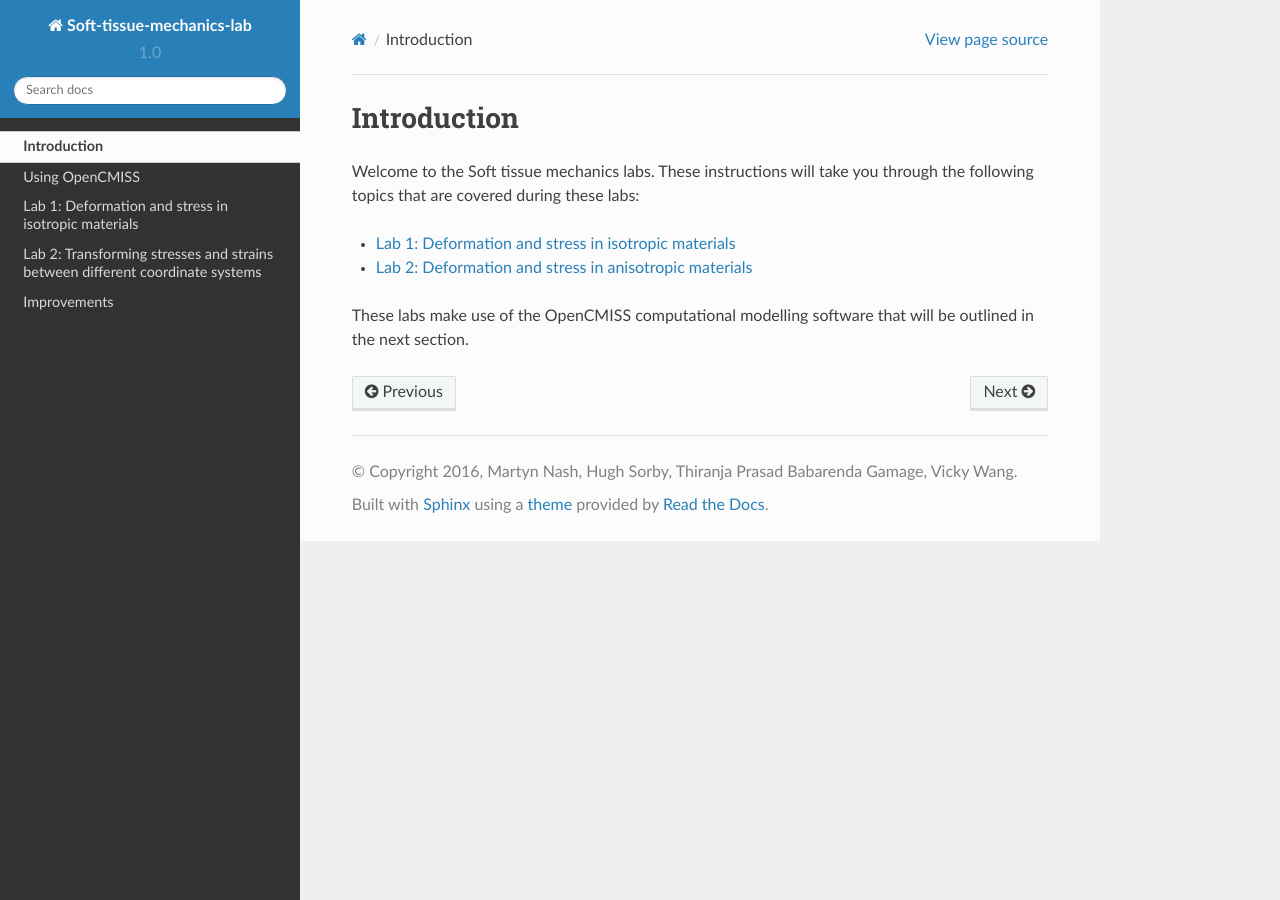
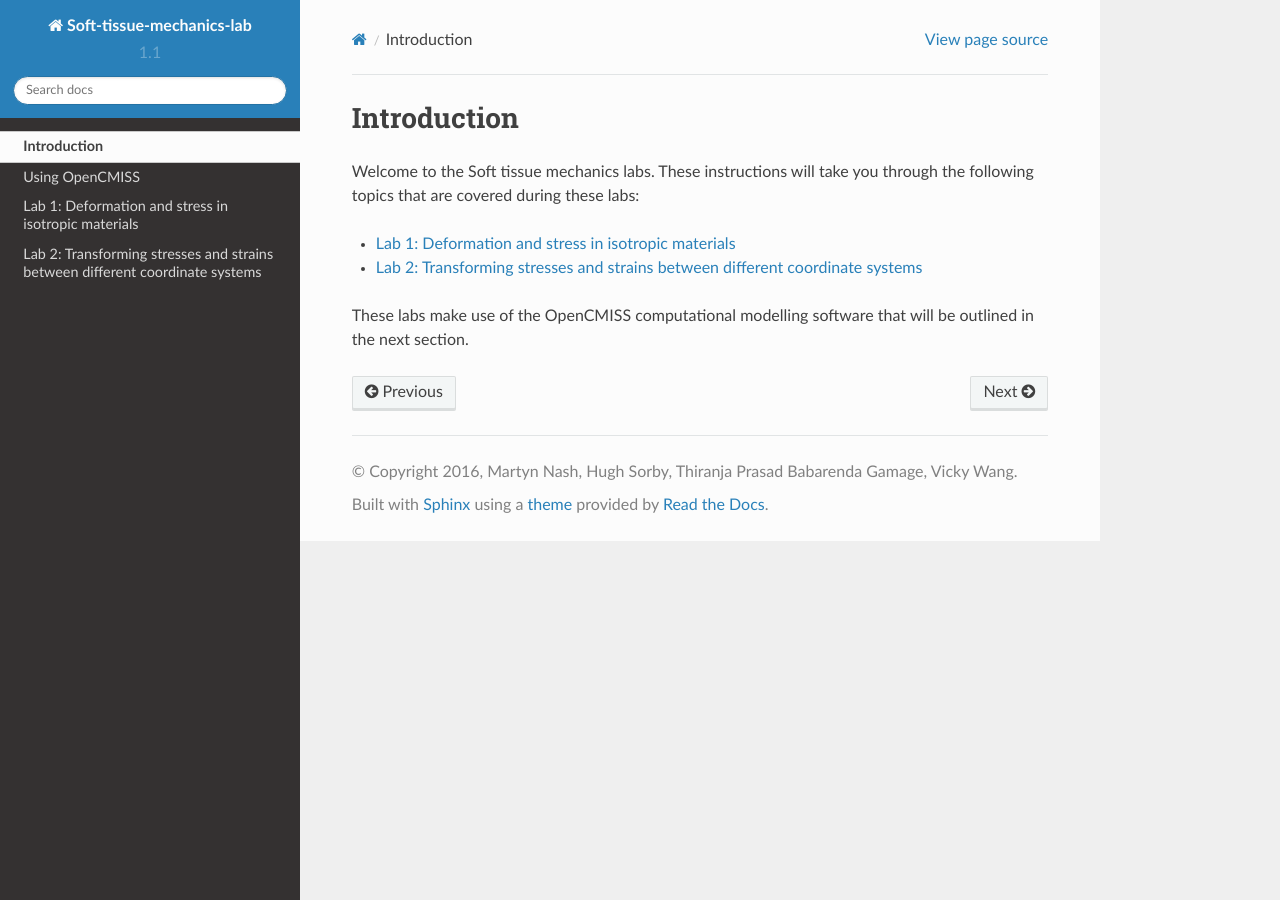
Before and after one commit to mpnash/soft-tissue-mechanics-labs, a Sphinx documentation site: the page built from docs/source/introduction.rst, in a window 1280 px wide. Built offline with Sphinx 7.4.7 and the Read the Docs theme 2.0.0, drawn with Linux system fonts in a browser that asks for light colours.

Commit message:
Cleanup of release v1.1

```diff
--- a/docs/source/conf.py
+++ b/docs/source/conf.py
@@ -57,9 +57,9 @@ author = u'Martyn Nash, Hugh Sorby, Thiranja Prasad Babarenda Gamage, Vicky Wang
 # built documents.
 #
 # The short X.Y version.
-version = u'1.0'
+version = u'1.1'
 # The full version, including alpha/beta/rc tags.
-release = u'1.0'
+release = u'1.1'
 
 # The language for content autogenerated by Sphinx. Refer to documentation
 # for a list of supported languages.
@@ -213,7 +213,7 @@ html_static_path = ['_static']
 #html_search_scorer = 'scorer.js'
 
 # Output file base name for HTML help builder.
-htmlhelp_basename = 'BIOMENG321-soft-tissue-mechanics-labsdoc'
+htmlhelp_basename = 'soft-tissue-mechanics-labsdoc'
 
 # -- Options for LaTeX output ---------------------------------------------
 
@@ -235,7 +235,7 @@ latex_elements = {
 # (source start file, target name, title,
 #  author, documentclass [howto, manual, or own class]).
 latex_documents = [
-    (master_doc, 'BIOMENG321-soft-tissue-mechanics-labs.tex', u'BIOMENG321-soft-tissue-mechanics-labs Documentation',
+    (master_doc, 'soft-tissue-mechanics-labs.tex', u'soft-tissue-mechanics-labs Documentation',
      u'Martyn Nash, Hugh Sorby, Thiranja Prasad Babarenda Gamage', 'manual'),
 ]
 
@@ -265,7 +265,7 @@ latex_documents = [
 # One entry per manual page. List of tuples
 # (source start file, name, description, authors, manual section).
 man_pages = [
-    (master_doc, 'biomeng321-soft-tissue-mechanics-labs', u'BIOMENG321-soft-tissue-mechanics-labs Documentation',
+    (master_doc, 'soft-tissue-mechanics-labs', u'soft-tissue-mechanics-labs Documentation',
      [author], 1)
 ]
 
@@ -279,8 +279,8 @@ man_pages = [
 # (source start file, target name, title, author,
 #  dir menu entry, description, category)
 texinfo_documents = [
-    (master_doc, 'BIOMENG321-soft-tissue-mechanics-labs', u'BIOMENG321-soft-tissue-mechanics-labs Documentation',
-     author, 'BIOMENG321-soft-tissue-mechanics-labs', 'One line description of project.',
+    (master_doc, 'soft-tissue-mechanics-labs', u'soft-tissue-mechanics-labs Documentation',
+     author, 'soft-tissue-mechanics-labs', 'One line description of project.',
      'Miscellaneous'),
 ]
 
--- a/docs/source/index.rst
+++ b/docs/source/index.rst
@@ -15,7 +15,7 @@ Contents:
    running_OpenCMISS
    lab1
    lab2
-   improvements
+..   improvements
 
 Indices and tables
 ==================
--- a/docs/source/introduction.rst
+++ b/docs/source/introduction.rst
@@ -9,7 +9,7 @@ Welcome to the Soft tissue mechanics labs. These instructions will take you thro
 
 - :ref:`Lab 1: Deformation and stress in isotropic materials <lab1>`
 
-- :ref:`Lab 2: Deformation and stress in anisotropic materials <lab2>`
+- :ref:`Lab 2: Transforming stresses and strains between different coordinate systems <lab2>`
 
 These labs make use of the OpenCMISS computational modelling software that will be outlined in the next section.
 
```
